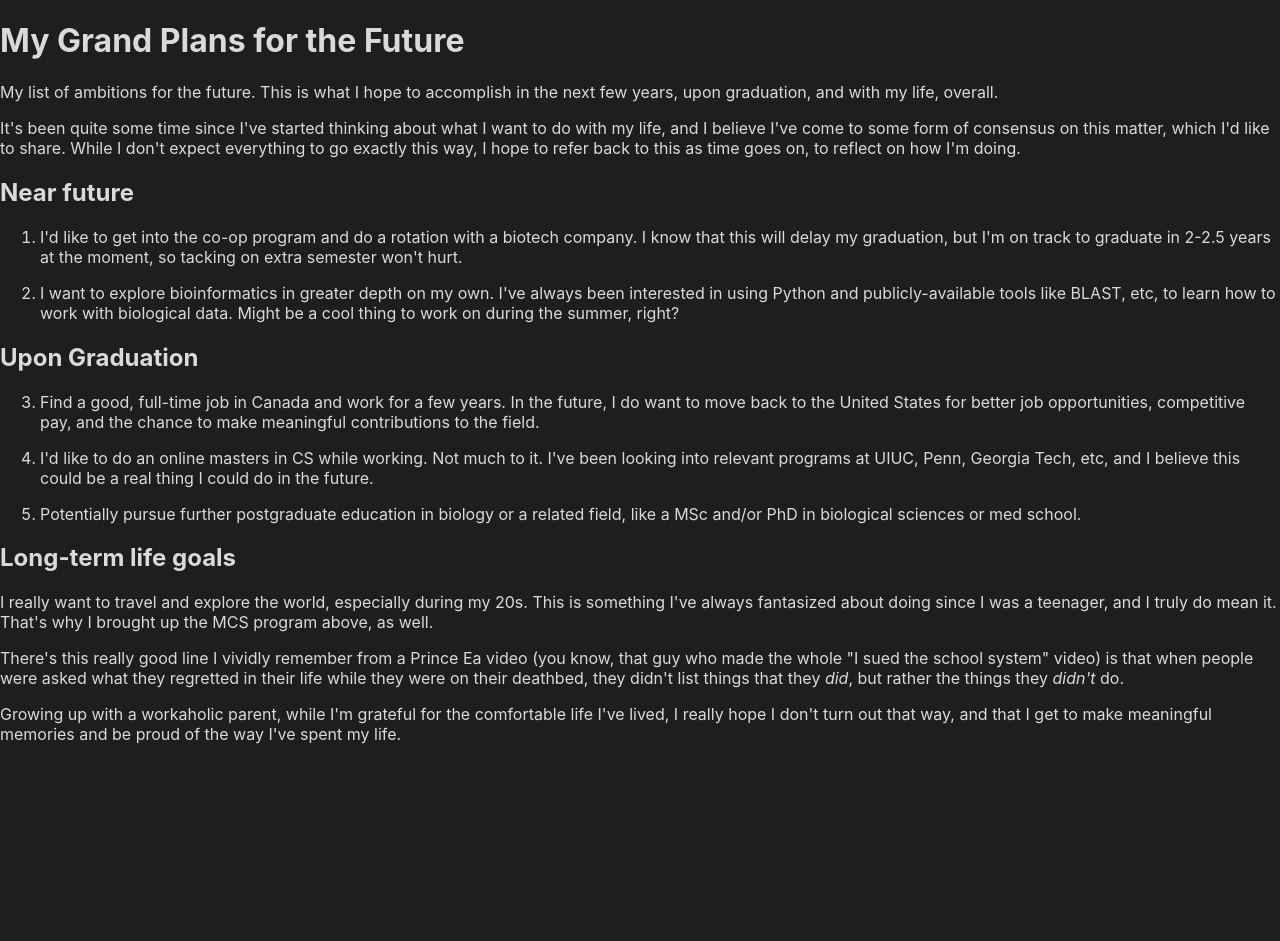
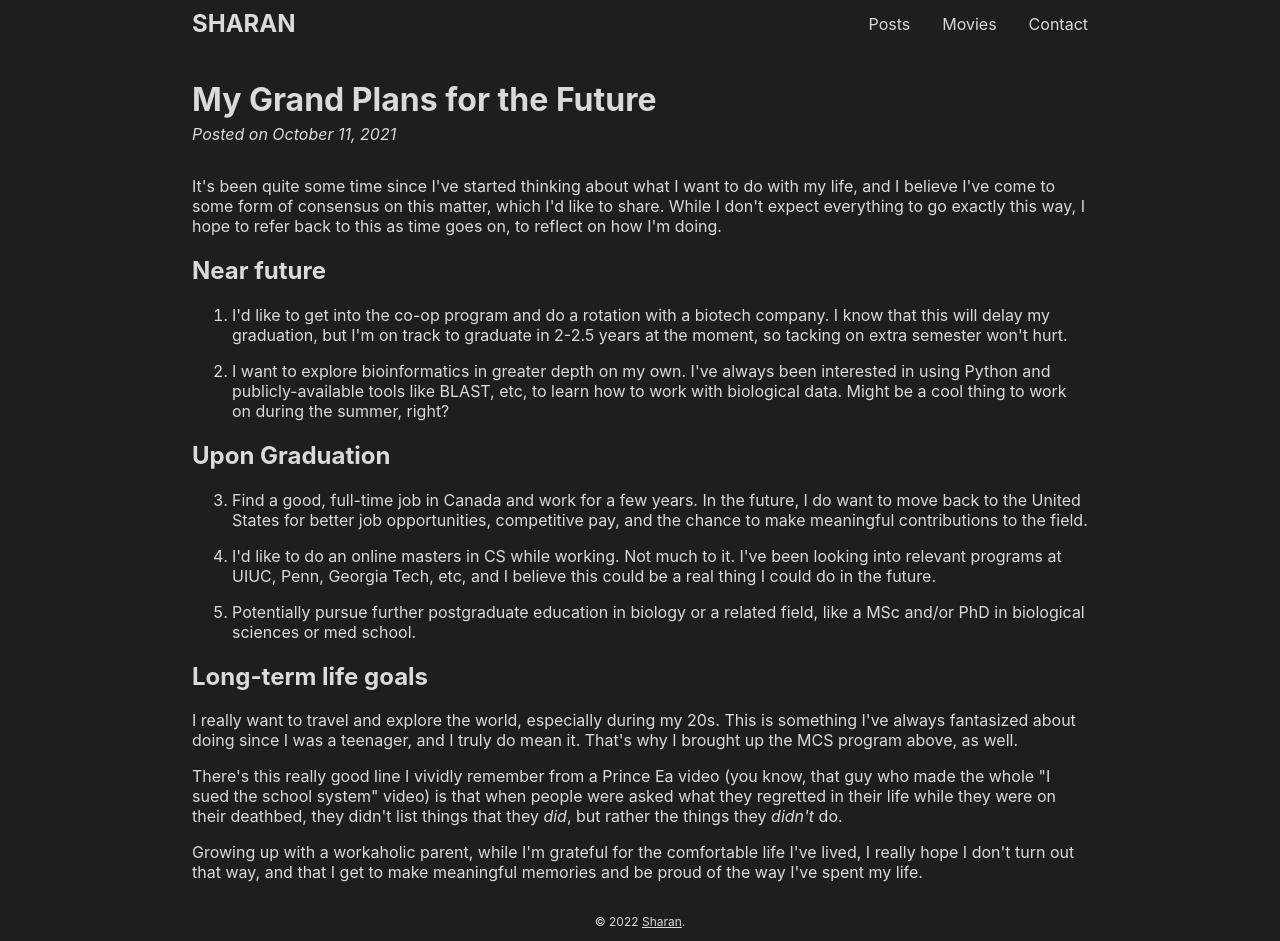
Before and after one commit to justsharan/personal-blog, a Next.js app: page /posts/plans-for-the-future in a window 1280 px wide. Before the commit the page ends 800 px from the top, so only its background shows below. Built offline with nearby package versions, Linux system fonts and the light colour scheme.

Commit message:
Add basic page for posts

```diff
--- /dev/null
+++ b/pages/posts/[slug].module.css
@@ -0,0 +1,15 @@
+.content {
+  max-width: 70vw;
+  margin: 2em auto;
+}
+.title {
+  margin: 2em 0;
+}
+
+.title * {
+  margin: 0 auto;
+}
+
+.title h1 {
+  margin-bottom: 5px;
+}
--- a/pages/posts/[slug].tsx
+++ b/pages/posts/[slug].tsx
@@ -1,20 +1,40 @@
 import { GetStaticPropsContext } from "next";
+import Head from "next/head";
+import Navbar from "components/Navbar";
+import Footer from "components/Footer";
 import { readdir, readFile } from "fs/promises";
 import matter from "gray-matter";
 import { marked } from "marked";
+import styles from "./[slug].module.css";
 
 type Props = {
   data: Record<string, string>;
   parsed: string;
 };
 
-export default function (props: Props) {
+export default function ({ data, parsed }: Props) {
   return (
-    <main>
-      <h1>{props.data.title}</h1>
-      <p>{props.data.description}</p>
-      <div dangerouslySetInnerHTML={{ __html: props.parsed }} />
-    </main>
+    <>
+      <Head>
+        <title>{data.title} - Sharan</title>
+      </Head>
+      <Navbar />
+      <main className={styles.content}>
+        <header className={styles.title}>
+          <h1 className={styles.title}>{data.title}</h1>
+          <em>
+            Posted on{" "}
+            {new Intl.DateTimeFormat("en-US", {
+              month: "long",
+              day: "numeric",
+              year: "numeric",
+            }).format(new Date(data.date))}
+          </em>
+        </header>
+        <article dangerouslySetInnerHTML={{ __html: parsed }} />
+      </main>
+      <Footer />
+    </>
   );
 }
 
@@ -31,7 +51,7 @@ export async function getStaticPaths() {
 
 export async function getStaticProps({ params }: GetStaticPropsContext) {
   // Load post
-  const post = await readFile(`posts/${params.slug}.md`, { encoding: "utf-8" });
+  const post = await readFile(`posts/${params.slug}.md`, "utf-8");
 
   // Extract front matter and parsed markdown
   const { content, data } = matter(post);
```
